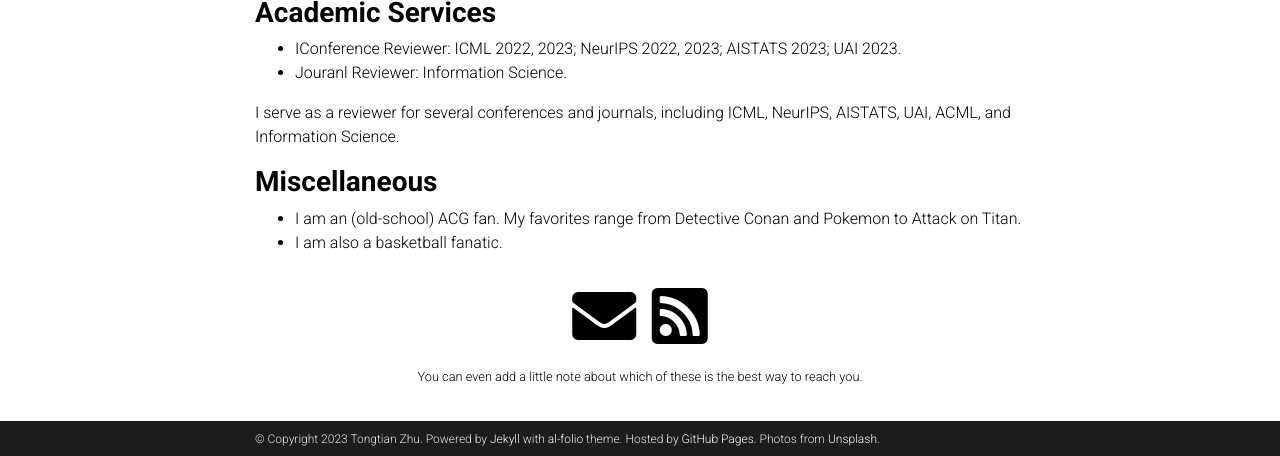
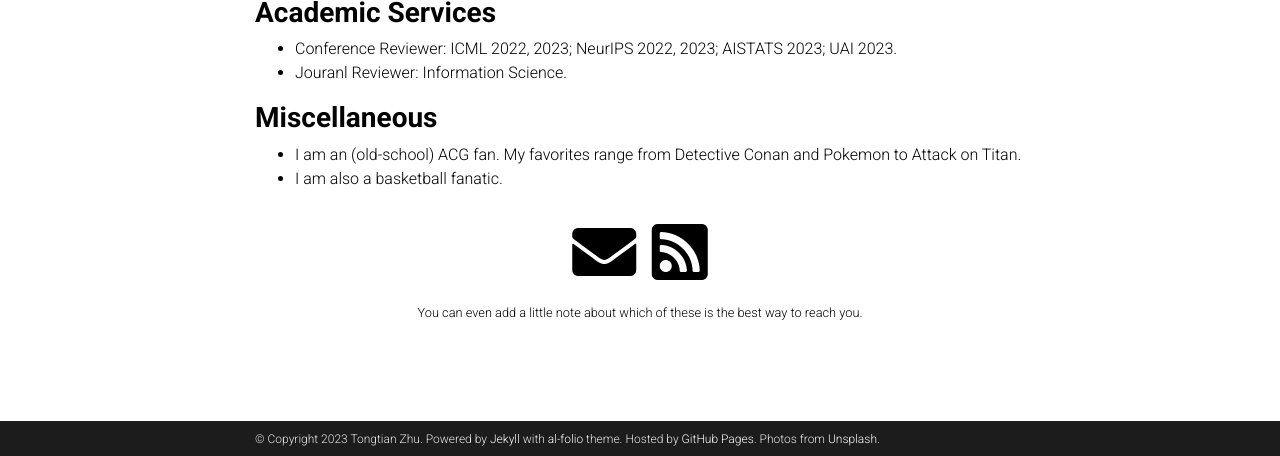
Before and after one commit to Raiden-Zhu/Raiden-Zhu.github.io, a Jekyll site: the page built from _pages/about.md, in a window 1280 px wide and 900 px high, scrolled down 752 px, cut to the strip 444-900 px from the top of the window. Built offline with Jekyll 4.4.1, drawn with Linux system fonts in a browser that asks for light colours; full-size pictures stand in for the smaller copies a plugin makes; comment, search, counter and statistics services are not loaded; a style sheet for code colours, icons or effects is not loaded.

Commit message:
Update about.html

```diff
--- a/_layouts/about.html
+++ b/_layouts/about.html
@@ -64,10 +64,9 @@
           <!-- Services -->
             <h3 style="color: inherit; font-weight: bold;">Academic Services</h3>
             <ul>
-                  <li>IConference Reviewer: ICML 2022, 2023; NeurIPS 2022, 2023; AISTATS 2023; UAI 2023.</li>
+                  <li>Conference Reviewer: ICML 2022, 2023; NeurIPS 2022, 2023; AISTATS 2023; UAI 2023.</li>
                   <li>Jouranl Reviewer: Information Science.</li>
             </ul>
-            <p>I serve as a reviewer for several conferences and journals, including ICML, NeurIPS, AISTATS, UAI, ACML, and Information Science.</p>
 
           <!-- Miscellaneous -->
             <h3 style="color: inherit; font-weight: bold;">Miscellaneous</h3>
```
